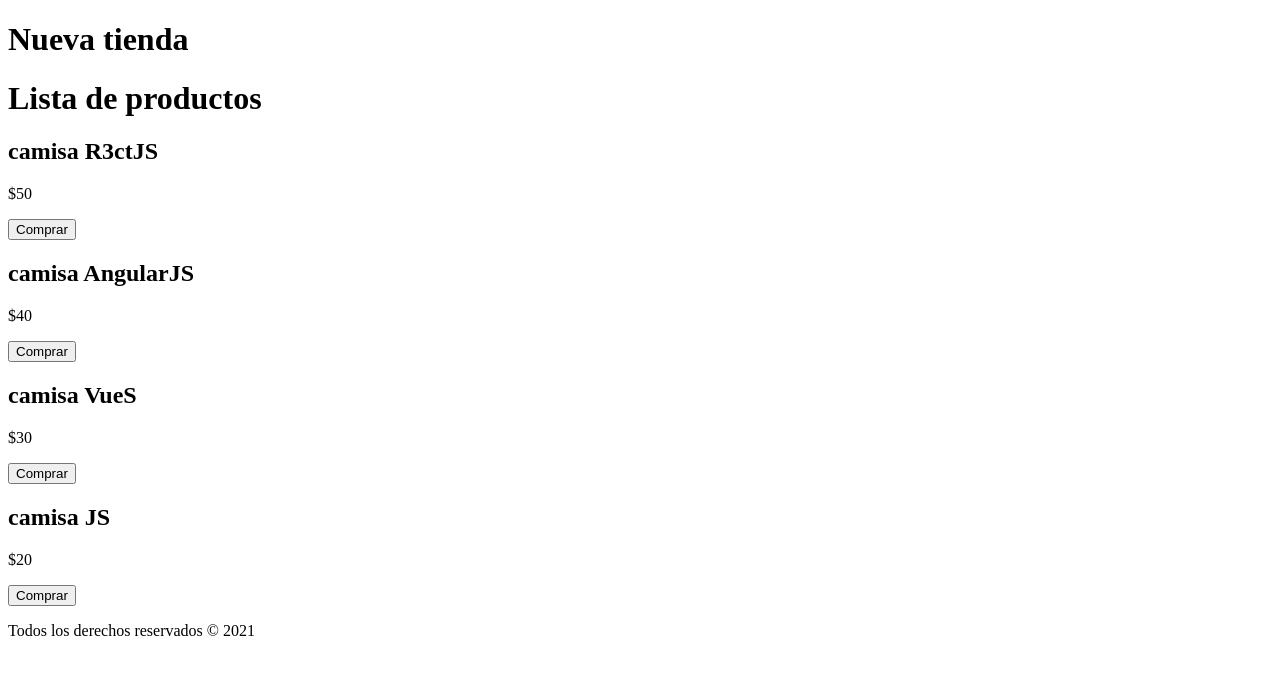
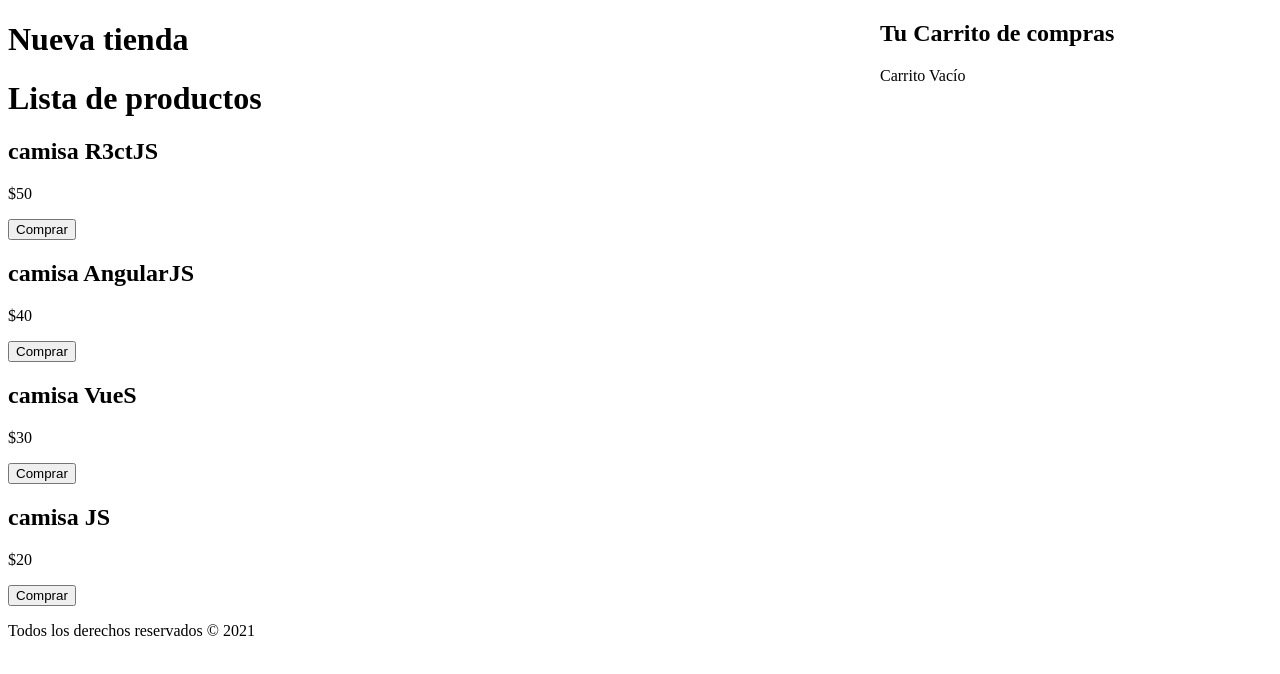
Before and after one commit to nicksiuxs/react-basico, a React (Create React App) app: page / in a window 1280 px wide. Shown: the top 674 px of the page. Built offline with nearby package versions, Linux system fonts and the light colour scheme.

Commit message:
ADD: Shopping Cart was added

```diff
--- a/src/App.js
+++ b/src/App.js
@@ -2,7 +2,7 @@ import React, { useState } from 'react'
 import Header from './components/Header/Header.jsx'
 import Product from './components/Product/Product.jsx'
 import Footer from './components/Footer/Footer.jsx'
-
+import ShoppingCart from './components/ShoppingCart/ShoppingCart.jsx'
 
 function App() {
 
@@ -15,7 +15,7 @@ function App() {
   ]);
 
   // State para un carrito de compras
-  const [shoppingCar, addProduct ] = useState([])
+  const [shoppingCart, addProduct] = useState([])
 
   // Obtener la fecha
   const fecha = new Date().getFullYear();
@@ -29,12 +29,13 @@ function App() {
           <Product
             key={product.id}
             product={product}
-            products = {products}
-            shoppingCar = {shoppingCar}
-            addProduct = {addProduct}
+            products={products}
+            shoppingCart={shoppingCart}
+            addProduct={addProduct}
           />
         ))
       }
+      <ShoppingCart shoppingCart={shoppingCart}/>
       <Footer fecha={fecha} />
     </div>
 
--- /dev/null
+++ b/src/components/ShoppingCart/ShoppingCart.css
@@ -0,0 +1,7 @@
+.carrito{
+    position: fixed;
+    top: 0;
+    right: 0;
+    background-color: white;
+    width: 400px;
+}
--- /dev/null
+++ b/src/components/ShoppingCart/ShoppingCart.jsx
@@ -0,0 +1,23 @@
+import React from 'react';
+import './ShoppingCart.css';
+import Product from '../Product/Product.jsx'
+
+const ShoppingCart = ({shoppingCart}) => {
+    return (
+    <div className="carrito">
+        <h2>Tu Carrito de compras</h2>
+        {
+            shoppingCart.length === 0
+            ?   <p>Carrito Vacío</p>
+            :shoppingCart.map(( product)=>(
+                <Product
+                    key={product.id}
+                    product = {product}
+                />
+            ))
+        }
+    </div>
+    );
+}
+
+export default ShoppingCart;
```
